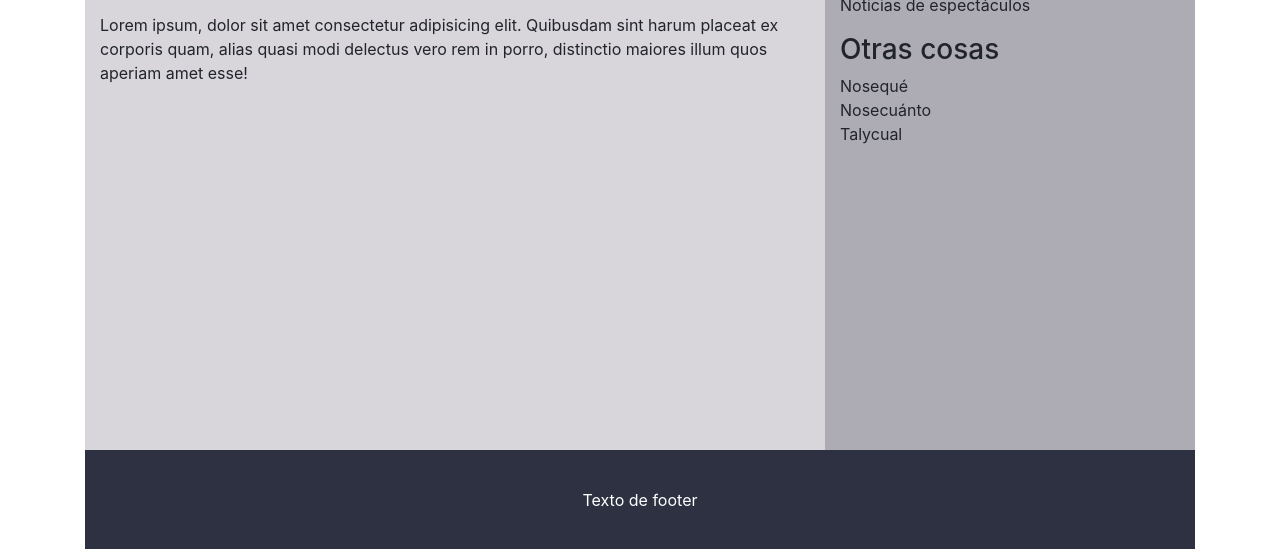
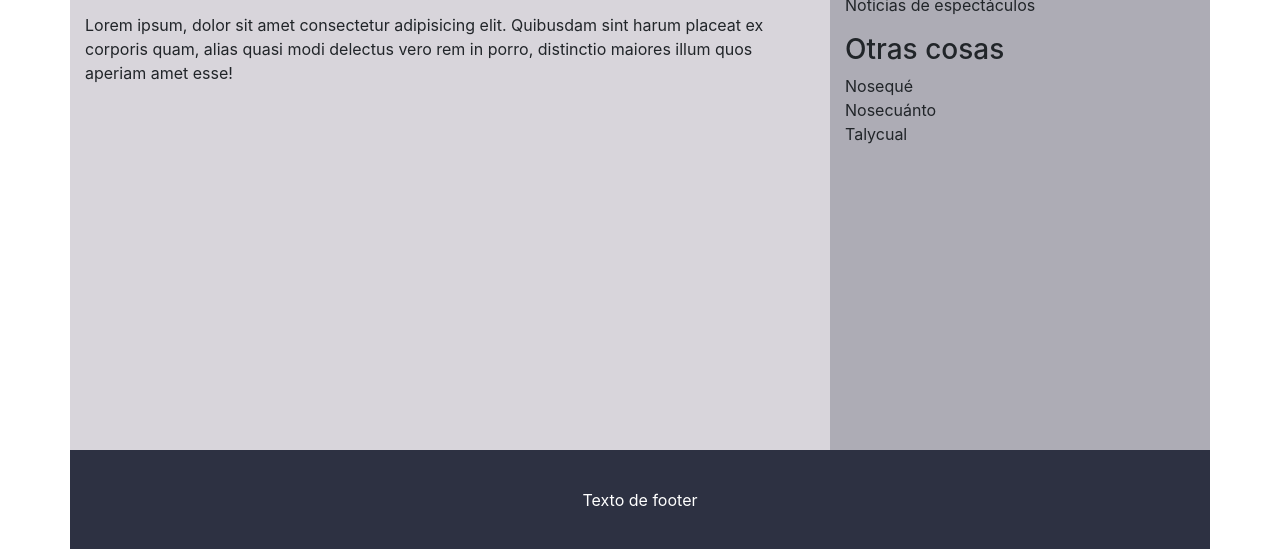
Before and after one commit to renatoperez10/layout-bootstrap-grupod, a plain HTML site: page index.html in a window 1280 px wide. Shown: the part 251-800 px from the top of the page. Drawn offline with nearby package versions, Linux system fonts and the light colour scheme.

Commit message:
Se arreglan los paddings del container i los del contanido

```diff
--- a/css/style.css
+++ b/css/style.css
@@ -31,5 +31,5 @@ footer {
 header,
 article,
 aside {
-  padding: 30px 20px;
+  padding: 30px 15px;
 }
--- a/index.html
+++ b/index.html
@@ -14,7 +14,7 @@
 </head>
 
 <body>
-  <div class="container vh-100 flex-column d-flex">
+  <div class="p-0 container vh-100 flex-column d-flex">
     <header class="text-white d-flex align-items-center">
       <h1 class="m-0 font-weight-bold">Título</h1>
     </header>
```
